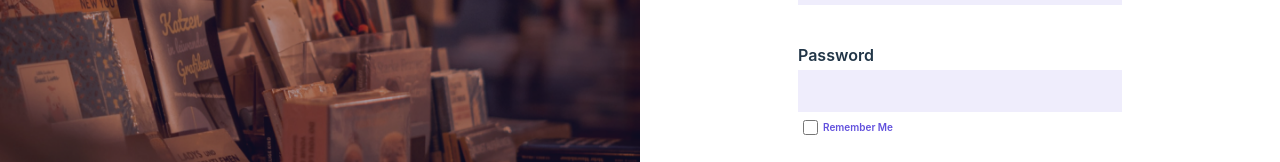
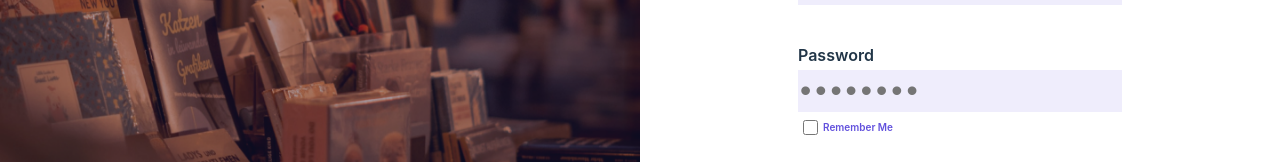
Before and after one commit to oguzhan-ulutas/cozum-frontend, a React (Vite) app: page / in a window 1280 px wide. Shown: the part 429-591 px from the top of the page. Built offline with nearby package versions, Linux system fonts and the light colour scheme.

Commit message:
Add handle login functionality

```diff
--- a/src/App.jsx
+++ b/src/App.jsx
@@ -3,11 +3,11 @@ import { useState } from "react";
 import Login from "./components/Login";
 
 function App() {
-  const [count, setCount] = useState(0);
+  const [token, setToken] = useState("");
 
   return (
     <>
-      <Login />
+      <Login token={token} setToken={setToken} />
     </>
   );
 }
--- a/src/components/Form.css
+++ b/src/components/Form.css
@@ -81,3 +81,8 @@ form > button {
   margin-top: 5vh;
   margin-bottom: 1vh;
 }
+
+input[type="password"] {
+  font-size: 2rem;
+  letter-spacing: 0.125em;
+}
--- a/src/components/Form.jsx
+++ b/src/components/Form.jsx
@@ -1,7 +1,23 @@
 import "./Form.css";
 const Form = () => {
+  const handleSubmit = (e) => {
+    e.preventDefault();
+
+    const url = "https://assign-api.piton.com.tr/api/rest/login";
+
+    fetch(url, { method: "POST", mode: "cors" })
+      .then(function (res) {
+        return res.json();
+      })
+      .then(function (res) {
+        console.log(res);
+      })
+      .catch(function (err) {
+        console.log(err);
+      });
+  };
   return (
-    <form action="">
+    <form action="" onSubmit={handleSubmit}>
       <div className="form-greeting">
         <p>Welcome back!</p>
         <h2>Login to your account</h2>
@@ -22,7 +38,14 @@ const Form = () => {
         </div>
         <div className="form-input">
           <label htmlFor="password">Password </label>
-          <input type="password" name="password" id="form-password" required />
+          <input
+            type="password"
+            name="password"
+            id="form-password"
+            pattern="^[a-zA-Z0-9]+$"
+            placeholder="••••••••"
+            required
+          />
         </div>
         <div className="check-box-div">
           <input type="checkbox" name="remember" id="form-remember" />
```
